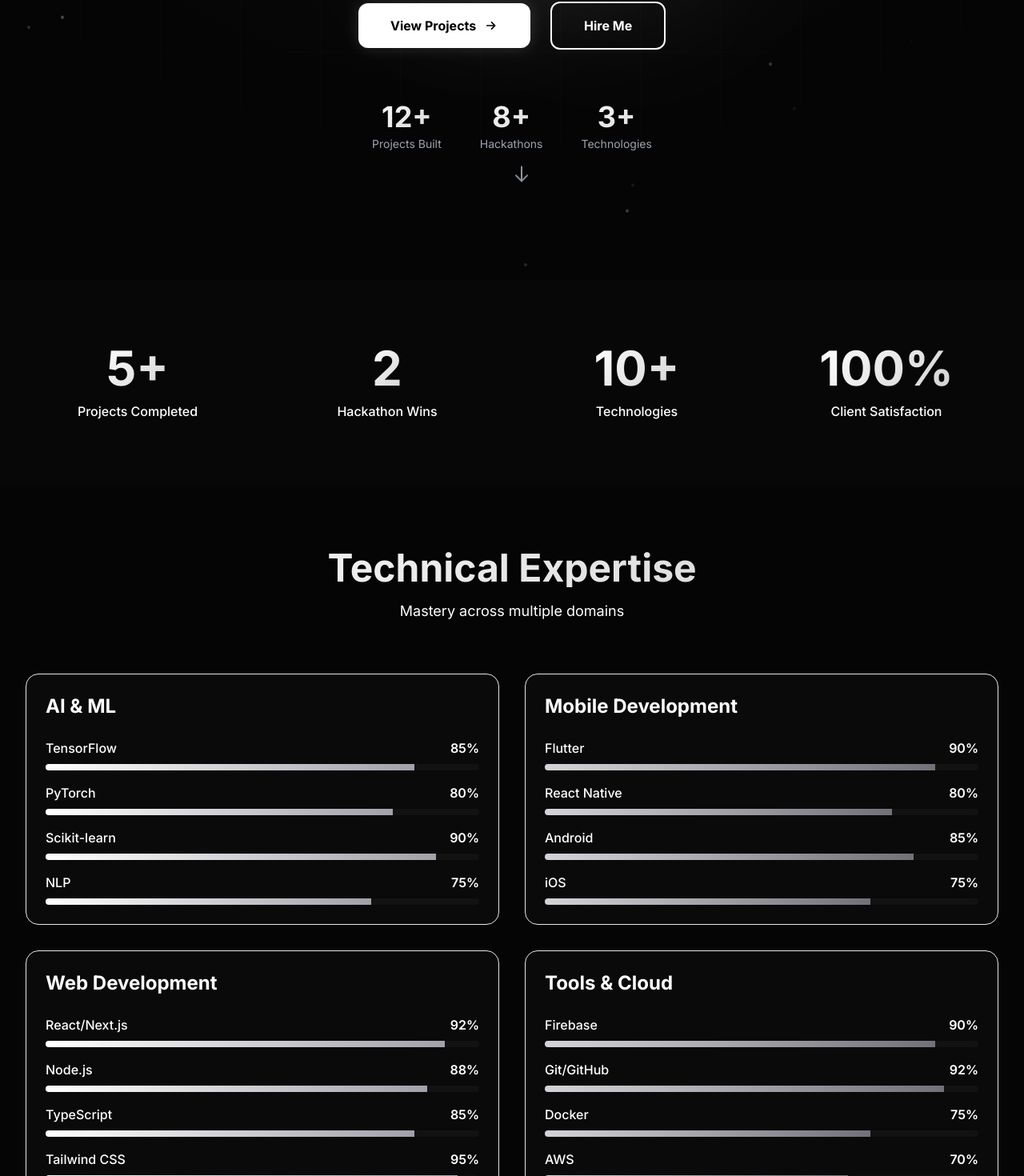
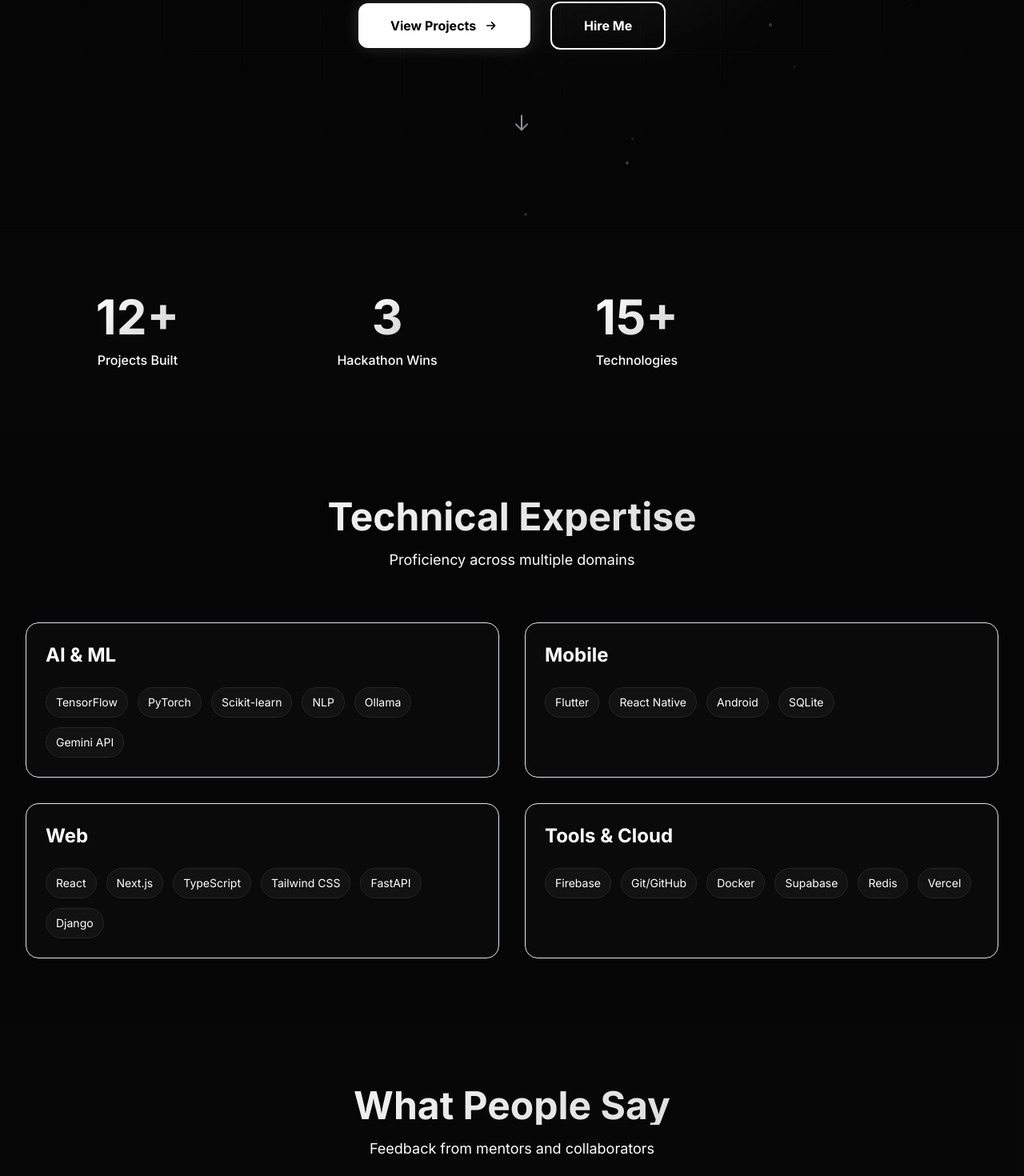
Before and after one commit to chethankotian2005/My-Portfolio, a Next.js app: page / in a window 1280 px wide. Shown: the part 735-2205 px from the top of the page at 80% size. Built offline with nearby package versions, Linux system fonts and the light colour scheme.

Commit message:
Remove duplicate stats, update about counts, replace project icons, and rework skills display

```diff
--- a/app/projects/page.jsx
+++ b/app/projects/page.jsx
@@ -11,7 +11,14 @@ export default function Projects() {
       tagline: "Hyper-personalized, voice-first AI tutoring for State Board & CBSE students",
       description: "VoiceGuru transforms learning with multilingual voice interaction (Kannada, Hindi, Tamil, English), an adaptive difficulty engine that classifies students as Beginner/Intermediate/Advanced, dynamic syllabus-aligned responses, a smart offline library with SQLite caching, gamified progress with badges and streaks, automated WhatsApp parent reports via Twilio, and a Vision Solver for homework images.",
       techStack: ["Flutter", "FastAPI", "Google Gemini 2.5 Flash", "Firebase", "Twilio", "SQLite"],
-      icon: <span className="text-7xl">🏆</span>,
+      icon: (
+        <svg className="w-16 h-16" viewBox="0 0 24 24" fill="none" stroke="currentColor" strokeWidth="1.8" strokeLinecap="round" strokeLinejoin="round">
+          <path d="M12 3.5a2.5 2.5 0 0 1 2.5 2.5v6a2.5 2.5 0 0 1-5 0v-6A2.5 2.5 0 0 1 12 3.5z" />
+          <path d="M19 10.5v1.5a7 7 0 0 1-14 0v-1.5" />
+          <path d="M12 18v4" />
+          <path d="M8 22h8" />
+        </svg>
+      ),
       github: "https://github.com/chethankotian2005/VoiceGuru",
       extraLink: { label: "Download App", href: "https://drive.google.com/drive/folders/1qzCmSYsBsvorU_Q25txpOWG18jPm9yEa" },
     },
@@ -21,7 +28,11 @@ export default function Projects() {
       tagline: "AI prompt inference meets Algorand on-chain escrow settlement",
       description: "PromptGate gates LLM responses behind Algorand TestNet micropayments. Features include on-chain escrow (lock → release → payout), complexity-based auto model selection across Spark Lite / Balanced Core / Thorough Pro, publisher registration with pricing models, reputation & leaderboard tracking, a 3-stage autonomous pipeline (Research → Analysis → Summary), x402 payment challenge endpoints, and QR-based TestNet account verification.",
       techStack: ["FastAPI", "React", "Ollama", "Algorand SDK", "AlgoKit"],
-      icon: <span className="text-7xl">🥈</span>,
+      icon: (
+        <svg className="w-16 h-16" viewBox="0 0 24 24" fill="none" stroke="currentColor" strokeWidth="1.8" strokeLinecap="round" strokeLinejoin="round">
+          <path d="M13 2L3 14h7l-1 8 10-12h-7l1-8z" />
+        </svg>
+      ),
       github: "https://github.com/chethankotian2005/PromptGate",
       demo: null,
     },
--- a/components/Hero.jsx
+++ b/components/Hero.jsx
@@ -275,24 +275,6 @@ export default function Hero() {
           </motion.div>
 
           {/* Social Proof / Stats (Optional) */}
-          <motion.div
-            variants={itemVariants}
-            className="flex flex-wrap justify-center gap-8 sm:gap-12 text-center"
-          >
-            <div>
-              <div className="text-3xl sm:text-4xl font-bold gradient-text mb-1">12+</div>
-              <div className="text-sm text-gray-600 dark:text-gray-400">Projects Built</div>
-            </div>
-            <div>
-              <div className="text-3xl sm:text-4xl font-bold gradient-text mb-1">8+</div>
-              <div className="text-sm text-gray-600 dark:text-gray-400">Hackathons</div>
-            </div>
-            <div>
-              <div className="text-3xl sm:text-4xl font-bold gradient-text mb-1">3+</div>
-              <div className="text-sm text-gray-600 dark:text-gray-400">Technologies</div>
-            </div>
-          </motion.div>
-
           {/* Scroll Indicator */}
           <motion.div
             initial={{ opacity: 0, y: -10 }}
--- a/components/SkillsVisualization.jsx
+++ b/components/SkillsVisualization.jsx
@@ -5,43 +5,19 @@ import { motion } from 'framer-motion';
 const skillCategories = [
   {
     title: 'AI & ML',
-    skills: [
-      { name: 'TensorFlow', level: 85 },
-      { name: 'PyTorch', level: 80 },
-      { name: 'Scikit-learn', level: 90 },
-      { name: 'NLP', level: 75 },
-    ],
-    color: 'from-white to-zinc-400'
+    skills: ['TensorFlow', 'PyTorch', 'Scikit-learn', 'NLP', 'Ollama', 'Gemini API'],
   },
   {
-    title: 'Mobile Development',
-    skills: [
-      { name: 'Flutter', level: 90 },
-      { name: 'React Native', level: 80 },
-      { name: 'Android', level: 85 },
-      { name: 'iOS', level: 75 },
-    ],
-    color: 'from-zinc-300 to-zinc-500'
+    title: 'Mobile',
+    skills: ['Flutter', 'React Native', 'Android', 'SQLite'],
   },
   {
-    title: 'Web Development',
-    skills: [
-      { name: 'React/Next.js', level: 92 },
-      { name: 'Node.js', level: 88 },
-      { name: 'TypeScript', level: 85 },
-      { name: 'Tailwind CSS', level: 95 },
-    ],
-    color: 'from-white to-zinc-400'
+    title: 'Web',
+    skills: ['React', 'Next.js', 'TypeScript', 'Tailwind CSS', 'FastAPI', 'Django'],
   },
   {
     title: 'Tools & Cloud',
-    skills: [
-      { name: 'Firebase', level: 90 },
-      { name: 'Git/GitHub', level: 92 },
-      { name: 'Docker', level: 75 },
-      { name: 'AWS', level: 70 },
-    ],
-    color: 'from-zinc-300 to-zinc-500'
+    skills: ['Firebase', 'Git/GitHub', 'Docker', 'Supabase', 'Redis', 'Vercel'],
   },
 ];
 
@@ -60,7 +36,7 @@ export default function SkillsVisualization() {
             Technical Expertise
           </h2>
           <p className="text-text-secondary text-base sm:text-lg">
-            Mastery across multiple domains
+            Proficiency across multiple domains
           </p>
         </motion.div>
 
@@ -72,38 +48,20 @@ export default function SkillsVisualization() {
               whileInView={{ opacity: 1, x: 0 }}
               viewport={{ once: true }}
               transition={{ delay: categoryIndex * 0.1, duration: 0.6 }}
-              className="bg-gray-50 dark:bg-secondary-black rounded-2xl p-4 sm:p-6 border border-gray-200 dark:border-gray hover:border-primary-indigo/50 transition-all duration-300"
+              className="bg-gray-50 dark:bg-secondary-black rounded-2xl p-6 border border-gray-200 dark:border-gray hover:border-primary-indigo/50 transition-all duration-300"
             >
-              <h3 className="text-xl sm:text-2xl font-bold text-text-primary mb-5 sm:mb-6">
+              <h3 className="text-xl sm:text-2xl font-bold text-text-primary mb-6">
                 {category.title}
               </h3>
 
-              <div className="space-y-4">
-                {category.skills.map((skill, skillIndex) => (
-                  <div key={skill.name}>
-                    <div className="flex justify-between mb-2">
-                      <span className="text-text-secondary font-medium">
-                        {skill.name}
-                      </span>
-                      <span className="text-text-secondary font-semibold">
-                        {skill.level}%
-                      </span>
-                    </div>
-
-                    <div className="h-2 bg-gray-200 dark:bg-card-black rounded-full overflow-hidden">
-                      <motion.div
-                        className={`h-full bg-gradient-to-r ${category.color}`}
-                        initial={{ width: 0 }}
-                        whileInView={{ width: `${skill.level}%` }}
-                        viewport={{ once: true }}
-                        transition={{
-                          delay: categoryIndex * 0.1 + skillIndex * 0.1,
-                          duration: 1,
-                          ease: 'easeOut'
-                        }}
-                      />
-                    </div>
-                  </div>
+              <div className="flex flex-wrap gap-3">
+                {category.skills.map((skill) => (
+                  <span
+                    key={skill}
+                    className="inline-flex items-center rounded-full border border-gray-200 dark:border-border-gray bg-white dark:bg-card-black px-3 py-2 text-sm text-gray-700 dark:text-text-secondary shadow-sm"
+                  >
+                    {skill}
+                  </span>
                 ))}
               </div>
             </motion.div>
--- a/components/StatsSection.jsx
+++ b/components/StatsSection.jsx
@@ -4,10 +4,9 @@ import { motion } from 'framer-motion';
 import { useEffect, useState } from 'react';
 
 const stats = [
-  { number: 5, suffix: '+', label: 'Projects Completed', duration: 2 },
-  { number: 2, suffix: '', label: 'Hackathon Wins', duration: 1.5 },
-  { number: 10, suffix: '+', label: 'Technologies', duration: 2.5 },
-  { number: 100, suffix: '%', label: 'Client Satisfaction', duration: 2 },
+  { number: 12, suffix: '+', label: 'Projects Built', duration: 2 },
+  { number: 3, suffix: '', label: 'Hackathon Wins', duration: 1.5 },
+  { number: 15, suffix: '+', label: 'Technologies', duration: 2.5 },
 ];
 
 function Counter({ end, duration, suffix }) {
```
